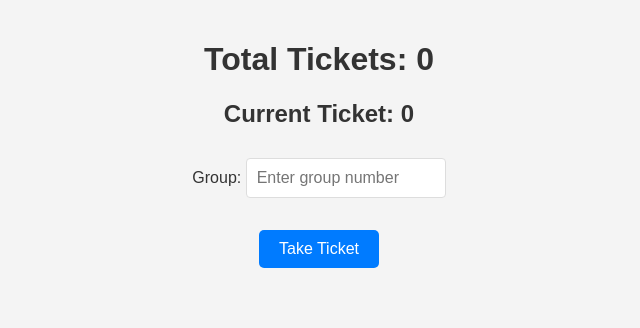
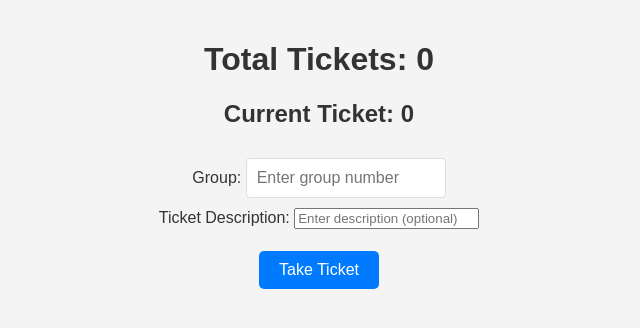
Before and after one commit to njczarne/Ticketer, a Flask app: page /student in a window 1280 px wide. Shown: the top 328 px of the page, without its empty margins (321-961 px from the left). Run offline with Flask 3, Linux system fonts and the light colour scheme; some libraries are stand-ins or nearby versions.

Commit message:
add description field

```diff
--- a/app.py
+++ b/app.py
@@ -6,7 +6,7 @@ socketio = SocketIO(app)
 
 ticket_count = 0        # total number of tickets issued
 current_ticket = 0      # ticket currently being served (0 = none)
-tickets = []            # list of dicts: {"number": int, "group": int, "completed": bool}
+tickets = []            # list of dicts: {"number": int, "group": int, "completed": bool, "description": str}
 
 
 @app.route("/")
@@ -27,7 +27,7 @@ def professor():
 @socketio.on("request_ticket")
 def handle_ticket_request(data):
     """
-    Student requests a ticket. data contains {'group': int}.
+    Student requests a ticket. data contains {'group': int, 'description': str}.
     Behavior:
       - Always increment ticket_count and append ticket record.
       - If this is the first ticket ever (current_ticket == 0), set current_ticket = 1.
@@ -38,15 +38,16 @@ def handle_ticket_request(data):
     global ticket_count, current_ticket, tickets
     ticket_count += 1
     group_number = data.get("group", None)
+    description = data.get("description", "")
 
-    tickets.append({"number": ticket_count, "group": group_number, "completed": False})
+    tickets.append({"number": ticket_count, "group": group_number, "completed": False, "description": description})
 
     # If no one is currently being served, start serving the first ticket
     if current_ticket == 0:
         current_ticket = 1
 
     # Send personal ticket back to the requesting student only
-    emit("your_ticket", {"ticket_number": ticket_count, "group": group_number})
+    emit("your_ticket", {"ticket_number": ticket_count, "group": group_number, "description": description})
 
     # Broadcast updated state to everyone
     emit("update_count", {"count": ticket_count}, broadcast=True)
--- a/templates/student.html
+++ b/templates/student.html
@@ -11,6 +11,9 @@
 
     <label for="group-input">Group:</label>
     <input type="number" id="group-input" placeholder="Enter group number" min="1">
+    <br>
+    <label for="description-input">Ticket Description:</label>
+    <input type="text" id="description-input" placeholder="Enter description (optional)">
     <br><br>
 
     <button onclick="takeTicket()">Take Ticket</button>
@@ -21,13 +24,14 @@
 
         function takeTicket() {
             const groupValue = document.getElementById("group-input").value;
+            const descriptionValue = document.getElementById("description-input").value;
 
             if (!groupValue || isNaN(groupValue) || groupValue <= 0) {
                 alert("Please enter a valid group number before taking a ticket.");
                 return;
             }
 
-            socket.emit("request_ticket", { group: parseInt(groupValue) });
+            socket.emit("request_ticket", { group: parseInt(groupValue), description: descriptionValue });
         }
 
         socket.on("update_count", function(data) {
@@ -51,6 +55,7 @@
             ticketField.innerText = "";
             ticketField.style.display = "none";
             document.getElementById("group-input").value = ""; // also clear group input
+            document.getElementById("description-input").value = "";
         });
     </script>
 </body>
```
Also changed, not shown: templates/professor.html (+18 -1 lines).
